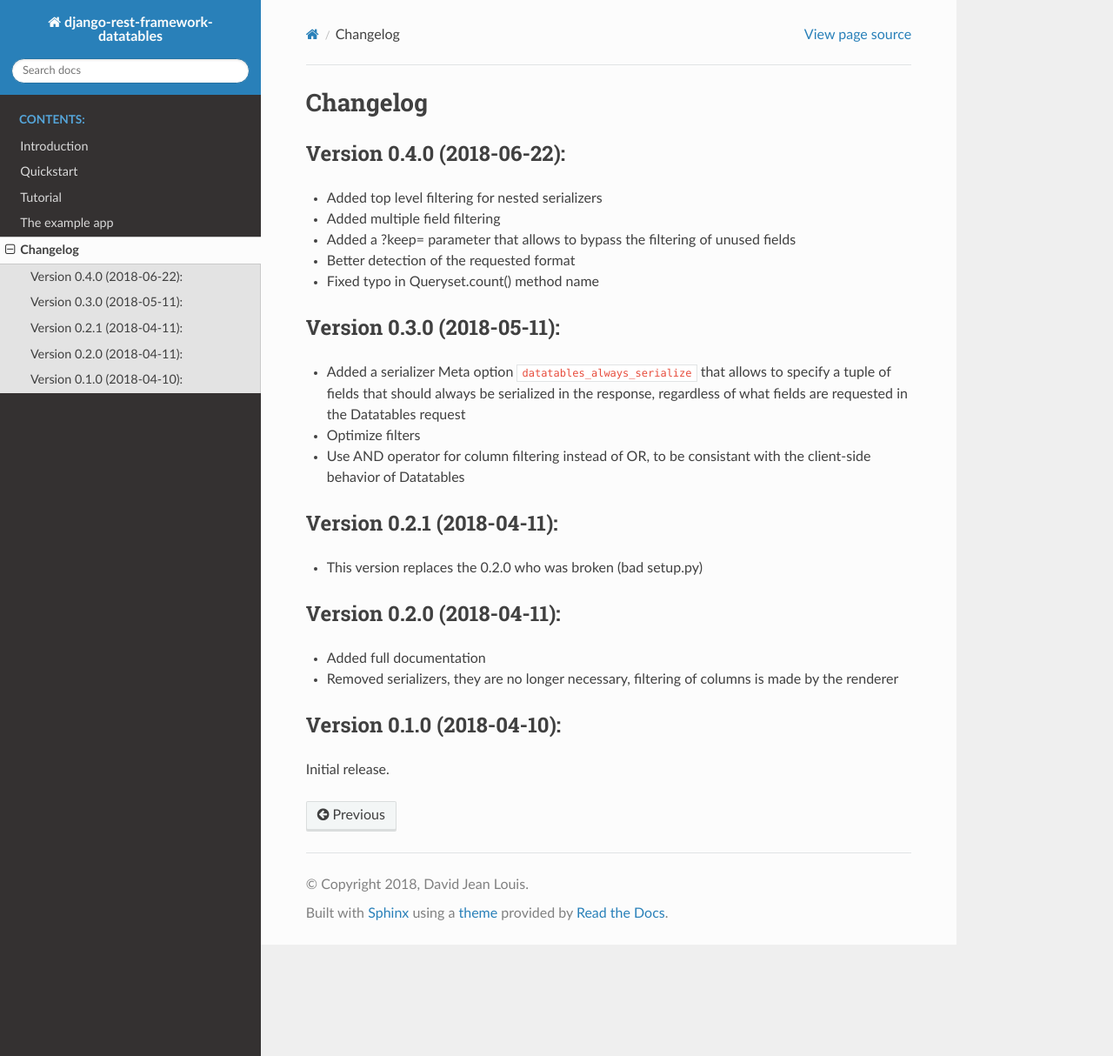
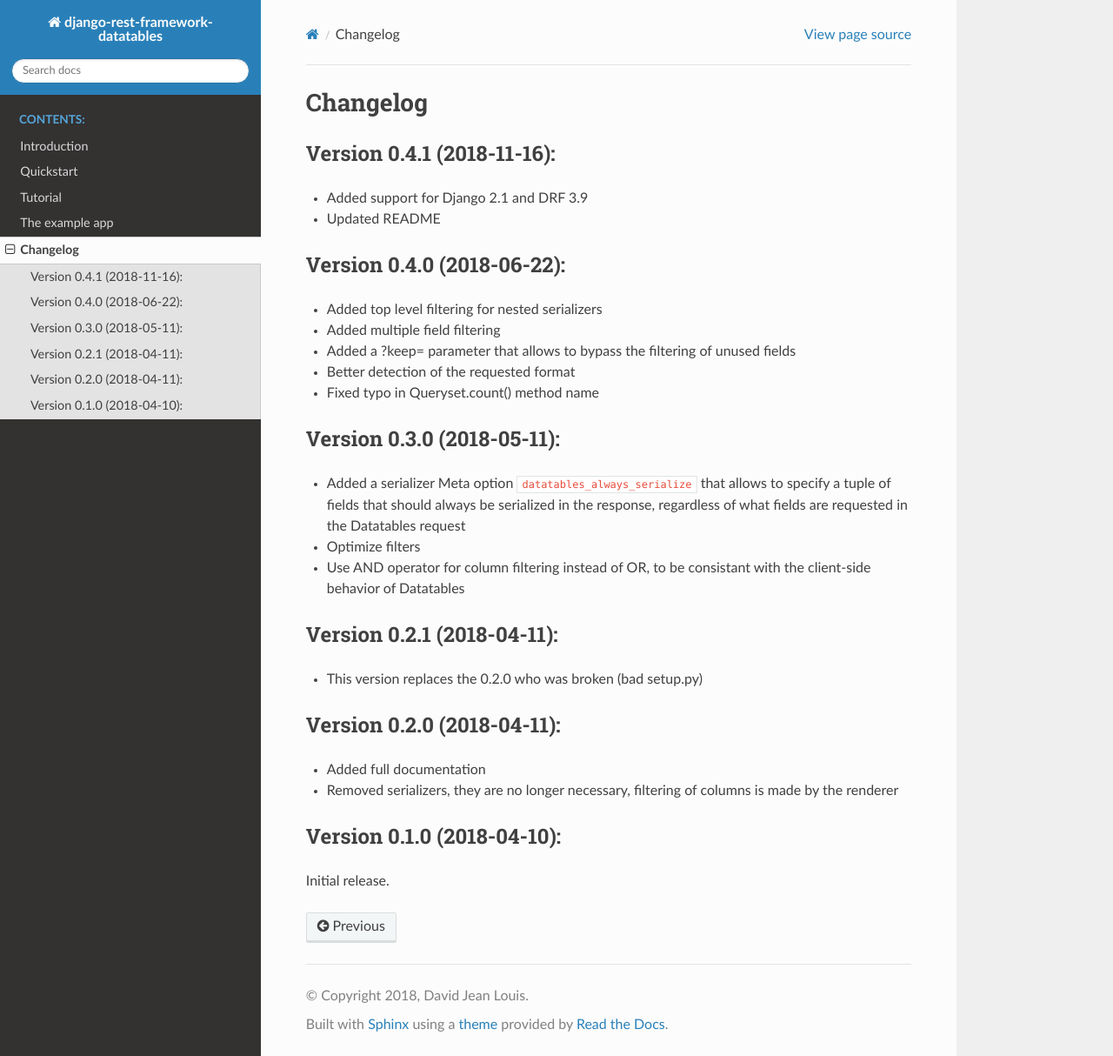
Before and after one commit to izimobil/django-rest-framework-datatables, a Sphinx documentation site: the page built from docs/changelog.rst, in a window 1280 px wide and 1214 px high. Shown: the whole window at 87% size. Built offline with Sphinx 7.4.7 and the Read the Docs theme 2.0.0, drawn with Linux system fonts in a browser that asks for light colours.

Commit message:
Prepare for 0.4.1 release

```diff
--- a/docs/changelog.rst
+++ b/docs/changelog.rst
@@ -1,5 +1,11 @@
 Changelog
 =========
+
+Version 0.4.1 (2018-11-16):
+---------------------------
+
+- Added support for Django 2.1 and DRF 3.9
+- Updated README
 
 Version 0.4.0 (2018-06-22):
 ---------------------------
--- a/rest_framework_datatables/__init__.py
+++ b/rest_framework_datatables/__init__.py
@@ -1 +1 @@
-__version__ = '0.4.0'
+__version__ = '0.4.1'
```
